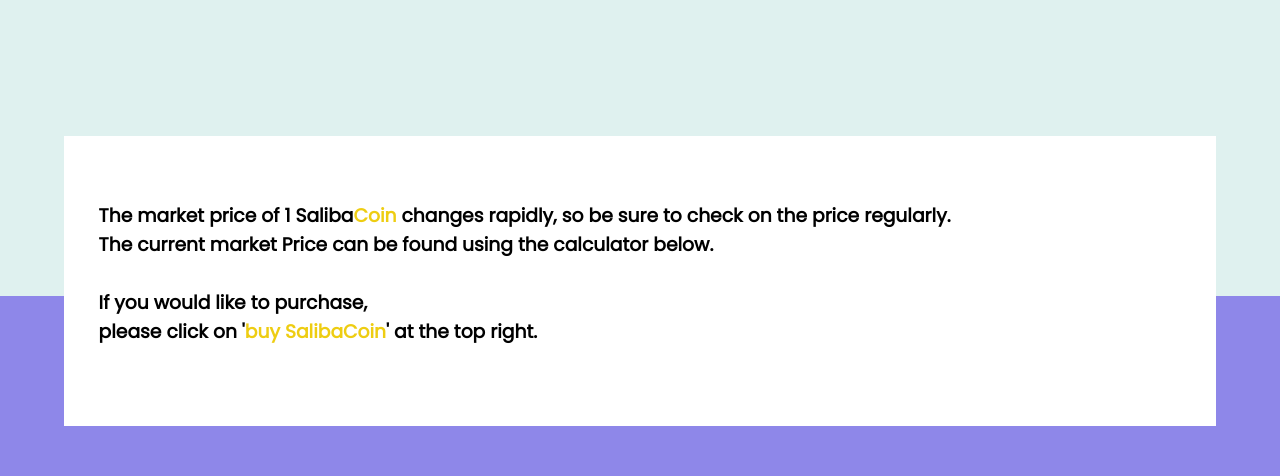
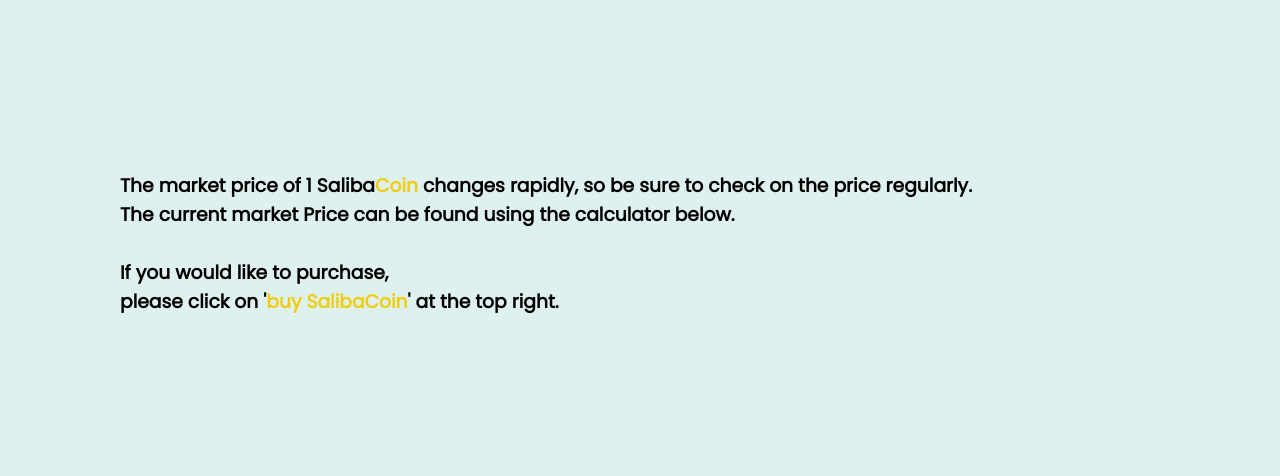
Before and after one commit to Krissal1234/SalibaCoin, a plain HTML site: page CSS&HTML/pricing.html in a window 1280 px wide. Shown: the part 91-567 px from the top of the page. Drawn offline with Linux system fonts and the light colour scheme.

Commit message:
css main change

```diff
--- a/CSS&HTML/main.css
+++ b/CSS&HTML/main.css
@@ -519,16 +519,16 @@ section.giveaway-enter {
 }
 
 section.prices {
-  top: 0;
+  display: -webkit-box;
+  display: -ms-flexbox;
+  display: flex;
 }
 
 section.prices .container {
+  margin-top: 1em;
   width: 100%;
-  height: 100vh;
-  padding: 4% 3%;
-  background: #fff;
-  min-height: 290px;
-  max-height: 220px;
+  height: 80vh;
+  max-height: 250px;
   -webkit-box-sizing: border-box;
           box-sizing: border-box;
 }
```
